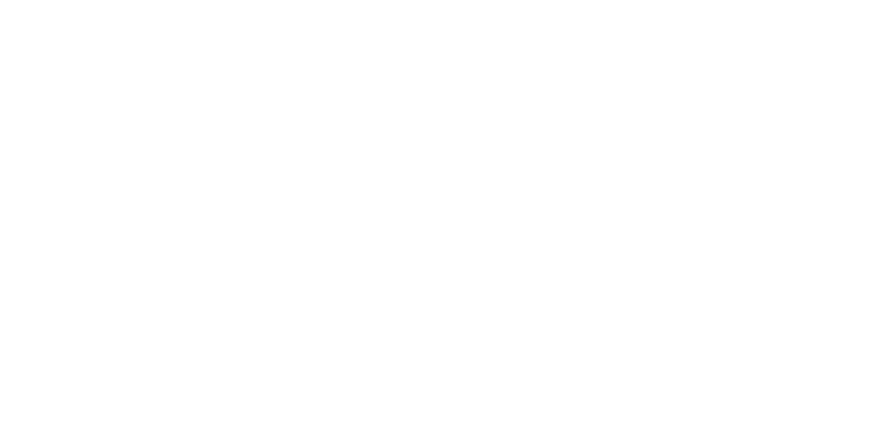
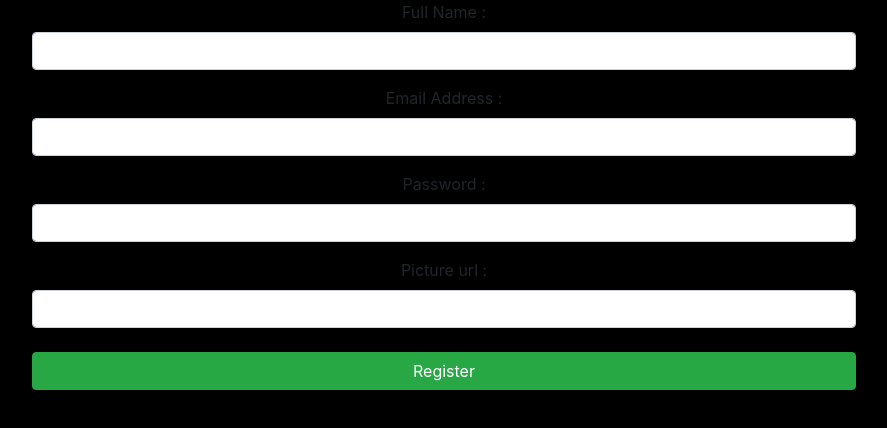
Before and after one commit to hashamzafar/whatsapp-frontend, a React (Create React App) app in the folder whatsapp/: page /#/register in a window 1280 px wide. Shown: the top 428 px of the page, without its empty margins (196-1083 px from the left). Built offline with nearby package versions, Linux system fonts and the light colour scheme.

Commit message:
login and registeration stucture

```diff
--- a/whatsapp/package.json
+++ b/whatsapp/package.json
@@ -6,8 +6,14 @@
     "@testing-library/jest-dom": "^5.14.1",
     "@testing-library/react": "^11.2.7",
     "@testing-library/user-event": "^12.8.3",
+    "bootstrap": "^4.6.0",
+    "formik": "^2.2.9",
     "react": "^17.0.2",
+    "react-bootstrap": "^1.6.4",
     "react-dom": "^17.0.2",
+    "react-icon": "^1.0.0",
+    "react-icons": "^4.3.1",
+    "react-router-dom": "^5.3.0",
     "react-scripts": "4.0.3",
     "web-vitals": "^1.1.2"
   },
--- a/whatsapp/src/App.js
+++ b/whatsapp/src/App.js
@@ -1,14 +1,19 @@
-
+import { Route, HashRouter } from 'react-router-dom'
 import './App.css';
-import 'bootstrap/dist/css/bootstrap.min.css'
-
+import Registration from './Component/registration/Registration'
+import Login from './Component/login/Login'
 
 
 function App() {
   return (
-    <div className="App">
-
-    </div>
+    <>
+      <HashRouter basename='/'>
+        <div className="App">
+          <Route exact path='/login' render={(routerProps) => <Login />} />
+          <Route exact path='/register' render={(routerProps) => <Registration />} />
+        </div>
+      </HashRouter>
+    </>
   );
 }
 
--- a/whatsapp/src/Component/login/Login.jsx
+++ b/whatsapp/src/Component/login/Login.jsx
@@ -0,0 +1,46 @@
+import { Form, Button, Container } from 'react-bootstrap'
+import { FaFacebook } from "react-icons/fa"
+import { FcGoogle } from "react-icons/fc"
+import "./login.css"
+const Login = () => (
+
+    <Container>
+        <Form id="login">
+            <img src="https://encrypted-tbn0.gstatic.com/images?q=tbn:ANd9GcT6H_rpJyIJIUWaHEjQB5jt_EqjMmKTZalG3g&usqp=CAU" alt="" className="mb-5" />
+
+            <Form.Group controlId="formBasicEmail">
+                <Form.Label>Email address</Form.Label>
+                <Form.Control type="email" placeholder="Enter email" />
+                <Form.Text className="text-muted">
+                    We'll never share your email with anyone else.
+                </Form.Text>
+            </Form.Group>
+
+            <Form.Group controlId="formBasicPassword">
+                <Form.Label>Password</Form.Label>
+                <Form.Control type="password" placeholder="Password" />
+            </Form.Group>
+            <Form.Group controlId="formBasicCheckbox">
+                <Form.Check type="checkbox" label="Remember me" />
+            </Form.Group>
+            <Button variant="success" type="submit" className="my-2 btn-large w-100" >
+                Log in
+            </Button>
+            <Button variant="light" type="submit" className="my-2 btn-large w-100 border" >
+                <FcGoogle className="bg-light" /> Log in with google
+            </Button>
+            <Button variant="primary" type="submit" className="my-2 btn-large w-100" >
+                <FaFacebook className="bg-primary" /> Log in with facebook
+            </Button>
+            <Button variant="primary" type="submit" className="my-2 btn-large w-100" >
+                <a href=""> Register</a>
+            </Button>
+        </Form>
+    </Container>
+
+
+)
+
+
+
+export default Login
--- /dev/null
+++ b/whatsapp/src/Component/login/login.css
@@ -0,0 +1,7 @@
+* {
+	background-color: black;
+}
+
+#login {
+	margin-top: 50px;
+}
--- /dev/null
+++ b/whatsapp/src/Component/registration/Registration.jsx
@@ -0,0 +1,117 @@
+import { Formik, Field, Form } from "formik"
+import { Container } from "react-bootstrap"
+
+const Registration = () => {
+    const onSubmit = (values, actions) => {
+        console.log(values)
+        createUser(values)
+    }
+
+    const createUser = async (values) => {
+        console.log("inside create user")
+
+        try {
+            let response = await fetch(
+                "",
+                {
+                    method: "POST",
+                    headers: {
+                        "Content-Type": "application/json",
+                    },
+                    body: JSON.stringify(values),
+                }
+            )
+            if (response.ok) {
+                alert("USER SAVED!")
+                let dataRequested = await response.json()
+                console.log(dataRequested)
+                window.localStorage.setItem("user_Token", dataRequested.access_token)
+            } else {
+                alert("User not created")
+            }
+        } catch (e) {
+            return e
+        }
+    }
+
+    return (
+        <Formik
+            onSubmit={onSubmit}
+            initialValues={{
+                name: "",
+                email: "",
+                url: "",
+                password: "",
+
+            }}
+        >
+            {(props) => (
+                <Container className="col-md-8">
+                    <Form>
+                        <div className="form-group">
+                            <label htmlFor="name">
+
+                                Full Name :
+                            </label>
+                            <Field
+                                id="name"
+                                className="form-control"
+                                name="name"
+                                type="text"
+                            />
+                        </div>
+
+                        <div className="form-group">
+                            <label htmlFor="email">
+                                {" "}
+
+                                Email Address :
+                            </label>
+                            <Field
+                                id="email"
+                                className="form-control"
+                                name="email"
+                                type="email"
+                            />
+                        </div>
+                        <div className="form-group">
+                            <label htmlFor="password">
+                                {" "}
+
+                                Password :
+                            </label>
+                            <Field
+                                id="password"
+                                className="form-control"
+                                name="password"
+                                type="password"
+                            />
+                        </div>
+
+
+                        <div className="form-group">
+                            <label htmlFor="username">
+
+                                Picture url :
+                            </label>
+                            <Field
+                                id="url"
+                                className="form-control"
+                                name="url"
+                                type="url"
+                            />
+                        </div>
+
+                        <button
+                            type="submit"
+                            className="btn btn-success my-2 btn-large w-100"
+                        >
+                            Register
+                        </button>
+                    </Form>
+                </Container>
+            )}
+        </Formik>
+    )
+}
+export default Registration
--- a/whatsapp/src/index.js
+++ b/whatsapp/src/index.js
@@ -3,7 +3,7 @@
 import './index.css';
 import App from './App';
 import reportWebVitals from './reportWebVitals';
-
+import 'bootstrap/dist/css/bootstrap.min.css'
 ReactDOM.render(
   <React.StrictMode>
     <App />
```
Also changed, not shown: 1 other file (tests, documents, lock files or other folders).
